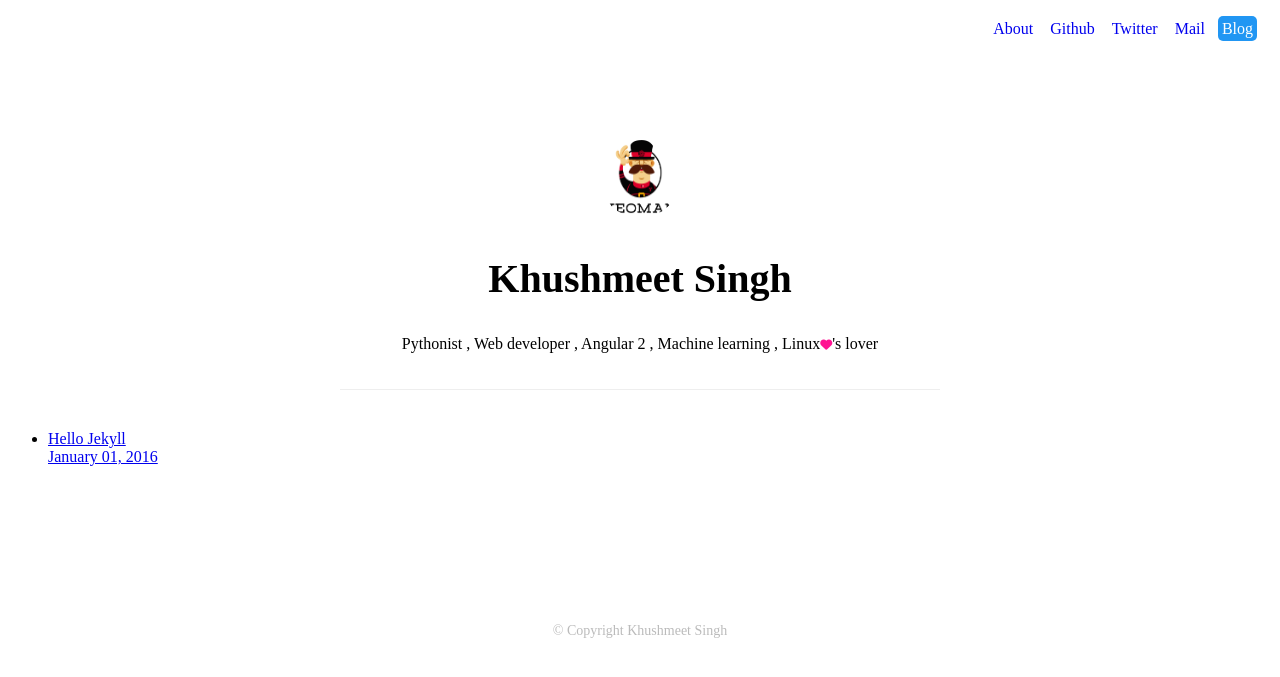
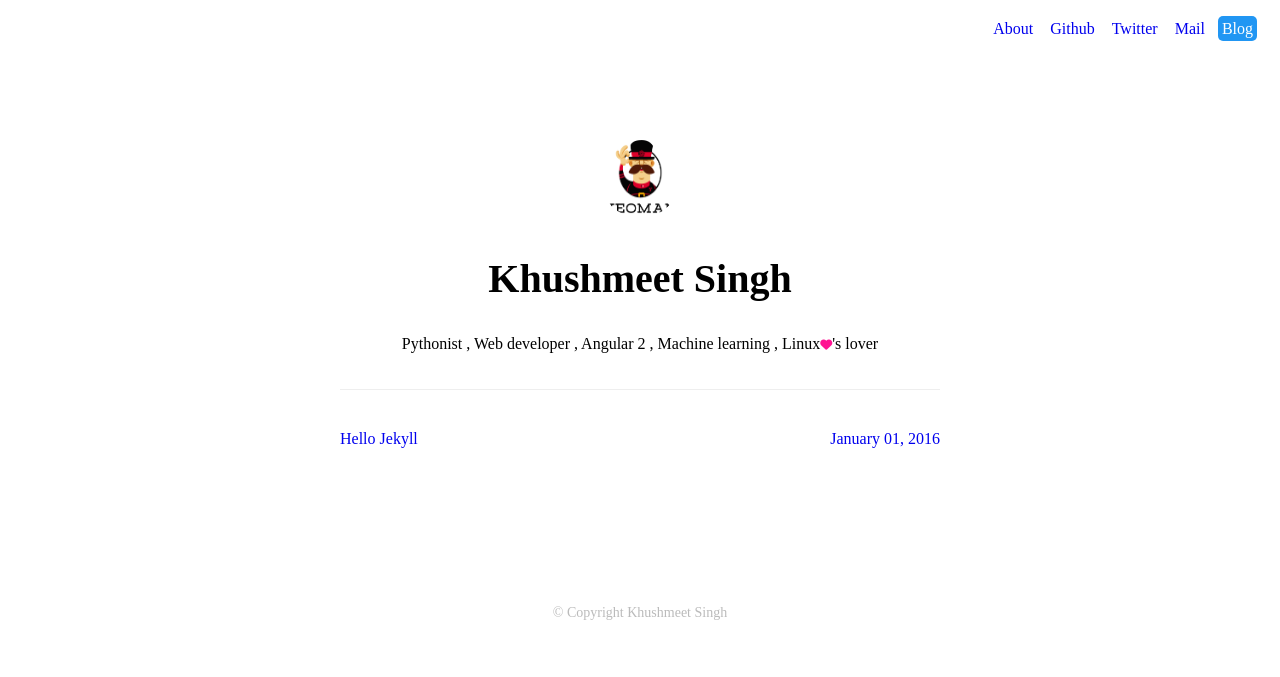
Before and after one commit to khushmeeet/khushmeeet.github.io, a Jekyll site: the page built from blog.html, in a window 1280 px wide. Shown: the top 677 px of the page. Built offline with Jekyll 4.4.1, drawn with Linux system fonts in a browser that asks for light colours; nearby versions of some CDN libraries.

Commit message:
improved styling for blog

```diff
--- a/css/style.scss
+++ b/css/style.scss
@@ -49,7 +49,7 @@
     font-size: 12px;
 }
 
-.about {
+.main-stuff {
     max-width: 600px;
     margin: 0 auto;
 }
@@ -59,7 +59,8 @@
     padding: 40px 0 0 0;
     margin-top: 100px;
     max-width: 600px;
-    margin: 100px auto;
+    margin-left: auto;
+    margin-right: auto;
     text-align: center;
     p{
         color: #bbb;
@@ -68,3 +69,39 @@
         display: block;
     }
 }
+
+.article-list {
+    list-style: none;
+    padding: 0px;
+    a {
+        text-decoration: none;
+        display: block;
+        aside {
+            float: right
+        }
+    }
+}
+
+.article {
+    max-width: 720px;
+    margin: 0 auto;
+    padding: 60px 40px 100px 40px;
+    display: block;
+    article {
+        margin: 80px 0px 0px 0px;
+        header {
+            text-align: center;
+            div {
+                display: inline-flex;
+            }
+            h6 {
+                text-transform: uppercase;
+                letter-spacing: 2px;
+            }
+        }
+    }
+}
+
+.body {
+    line-height: 1.7em;
+}
```
